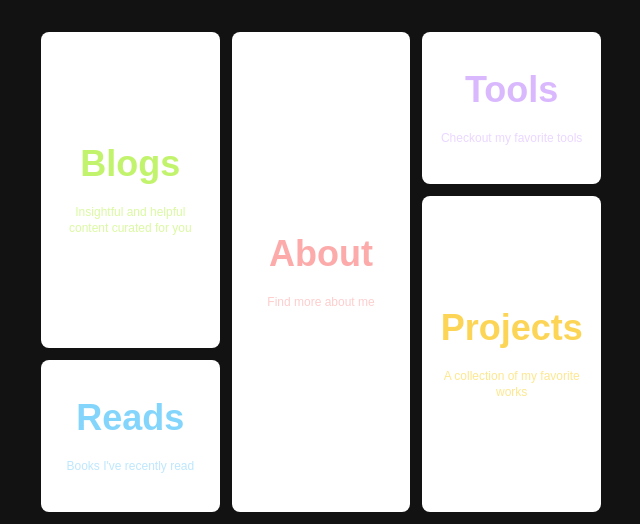
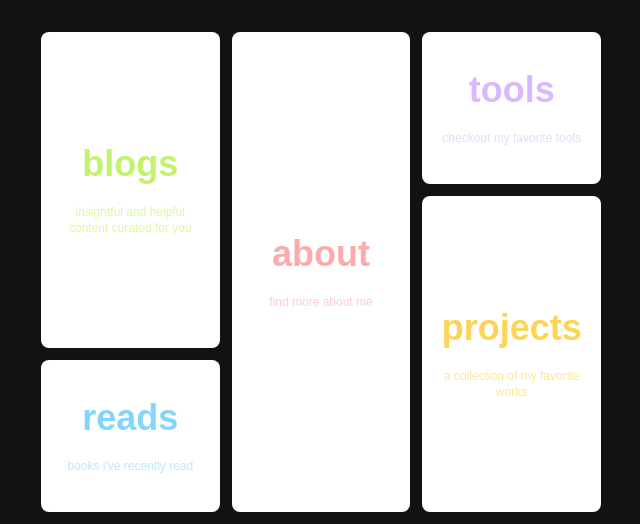
Before and after one commit to ahmedsomaa/my-portfolio, a Next.js app: page / in a window 1280 px wide. Shown: the part 172-696 px from the top of the page, without its empty margins (319-959 px from the left). Built offline with nearby package versions, Linux system fonts and the light colour scheme; a web font is replaced by a local one.

Commit message:
refactor: Change text case to lower

```diff
--- a/src/components/home/BentoGridSection.tsx
+++ b/src/components/home/BentoGridSection.tsx
@@ -24,8 +24,8 @@ const items = [
   {
     href: '/posts',
     title: 'Blogs',
-    titleStyle: 'text-lime-300/95',
-    descriptionStyle: 'text-lime-200/95',
+    titleStyle: 'text-lime-300/95 lowercase',
+    descriptionStyle: 'text-lime-200/95 lowercase',
     description: 'Insightful and helpful content curated for you',
     className:
       'md:row-start-1 md:row-span-6 md:col-start-1 md:col-span-3 dark:bg-gradient-to-tl dark:from-gray-50/5 dark:to-lime-300/5 hover:border-lime-300/95',
@@ -33,8 +33,8 @@ const items = [
   {
     href: '/reads',
     title: 'Reads',
-    titleStyle: 'text-sky-300/95',
-    descriptionStyle: 'text-sky-200/95',
+    titleStyle: 'text-sky-300/95 lowercase',
+    descriptionStyle: 'text-sky-200/95 lowercase',
     description: "Books I've recently read",
     className:
       'md:row-start-7 md:row-span-3 md:col-start-1 md:col-span-3 dark:bg-gradient-to-bl dark:from-gray-50/5 dark:to-sky-300/5 hover:border-sky-300/95',
@@ -42,8 +42,8 @@ const items = [
   {
     href: '/about',
     title: 'About',
-    titleStyle: 'text-red-300/95',
-    descriptionStyle: 'text-red-200/95',
+    titleStyle: 'text-red-300/95 lowercase',
+    descriptionStyle: 'text-red-200/95 lowercase',
     description: 'Find more about me',
     className:
       'md:row-start-1 md:row-span-9 md:col-start-4 md:col-span-3 dark:bg-gradient-to-b dark:from-gray-50/5 dark:to-red-300/5 hover:border-red-300/95',
@@ -51,8 +51,8 @@ const items = [
   {
     href: '/tools',
     title: 'Tools',
-    titleStyle: 'text-purple-300/95',
-    descriptionStyle: 'text-purple-200/95',
+    titleStyle: 'text-purple-300/95 lowercase',
+    descriptionStyle: 'text-purple-200/95 lowercase',
     description: 'Checkout my favorite tools',
     className:
       'md:row-start-1 md:row-span-3 md:col-start-7 md:col-span-3 dark:bg-gradient-to-tr dark:from-gray-50/5 dark:to-purple-300/5 hover:border-purple-300/95',
@@ -60,8 +60,8 @@ const items = [
   {
     href: '/projects',
     title: 'Projects',
-    titleStyle: 'text-amber-300/95',
-    descriptionStyle: 'text-amber-200/95',
+    titleStyle: 'text-amber-300/95 lowercase',
+    descriptionStyle: 'text-amber-200/95 lowercase',
     description: 'A collection of my favorite works',
     className:
       'md:row-start-4 md:row-span-6 md:col-start-7 md:col-span-3 dark:bg-gradient-to-br dark:from-gray-50/5 dark:to-amber-300/5 hover:border-amber-300/95',
```
